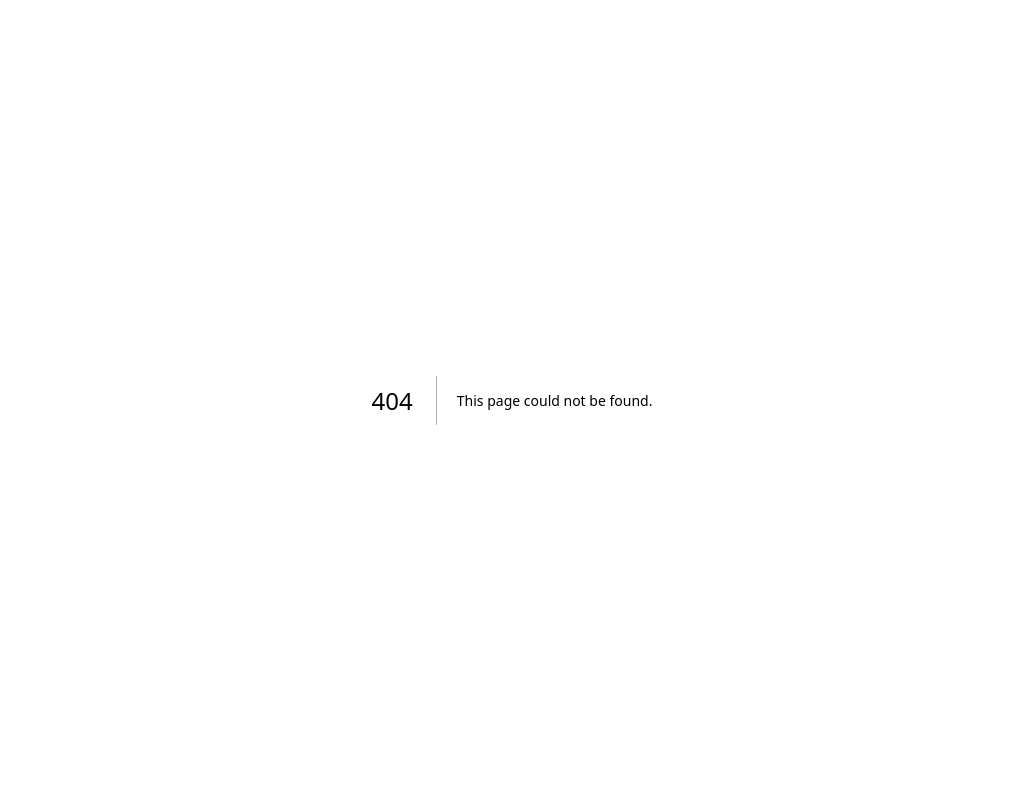
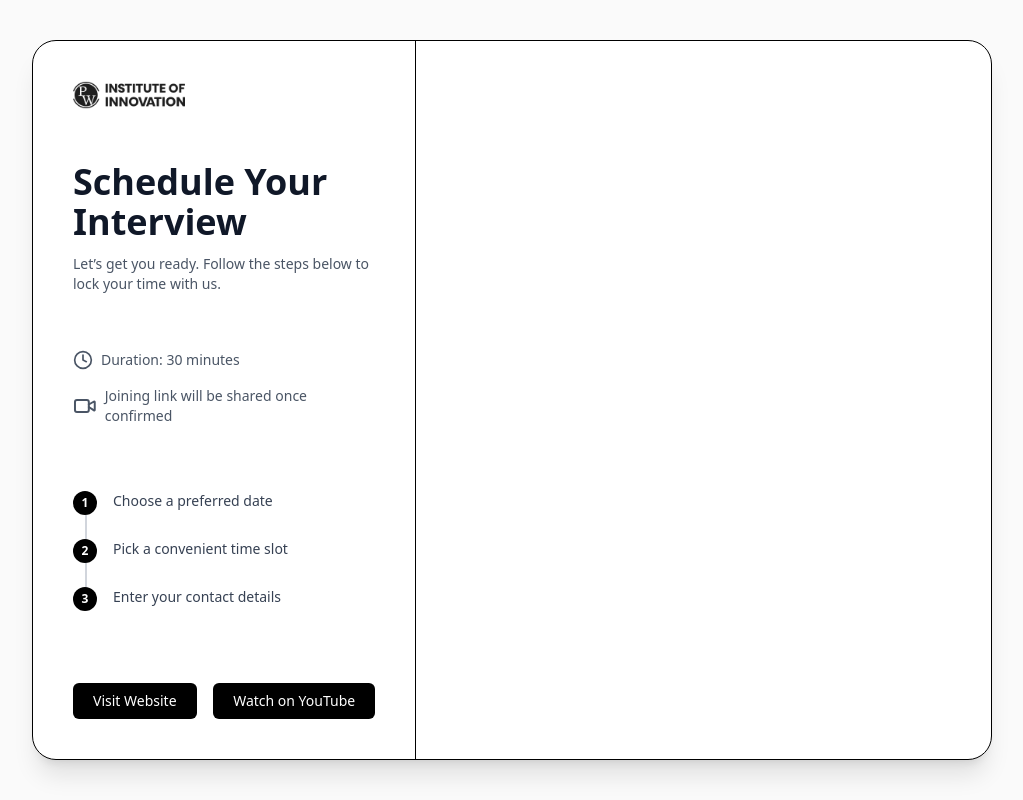
Before and after one commit to Ashutosh-pw-ioi/MeetingScheduler-frontend, a Next.js app: page /interviewee in a window 1280 px wide. Before the commit this address had no page. Shown: the whole page, without its empty margins (128-1151 px from the left). Built offline with nearby package versions, Linux system fonts and the light colour scheme.

Commit message:
Left Pane of Main Component Added

```diff
--- a/package.json
+++ b/package.json
@@ -10,6 +10,7 @@
   },
   "dependencies": {
     "axios": "^1.10.0",
+    "lucide-react": "^0.525.0",
     "next": "15.4.2",
     "react": "19.1.0",
     "react-dom": "19.1.0"
--- /dev/null
+++ b/src/app/interviewee/IntervieweeInterface.tsx
@@ -0,0 +1,14 @@
+"use client";
+
+import React from "react";
+import LeftPane from "./LeftPane";
+
+export default function IntervieweeInterface() {
+  return (
+    <div className="h-screen w-screen flex items-center justify-center p-10 bg-[#fafafa]">
+      <div className="border-[0.25px] shadow-xl rounded-3xl h-full w-[80%] bg-white overflow-hidden flex">
+        <LeftPane />
+      </div>
+    </div>
+  );
+}
--- /dev/null
+++ b/src/app/interviewee/LeftPane.tsx
@@ -0,0 +1,60 @@
+"use client";
+
+import React from "react";
+import { Clock, Video } from "lucide-react";
+
+export default function LeftPane() {
+  return (
+    <div className="border-r-[0.25px] h-full w-2/5 rounded-l-2xl py-10 px-10 flex flex-col justify-between">
+      <img src="/PWIOILogo.png" className="w-28 mb-3" alt="PWIOI Logo" />
+
+      <div>
+        <h1 className="font-semibold text-4xl text-gray-900 mb-3">
+          Schedule Your Interview
+        </h1>
+        <p className="text-sm text-gray-600">
+          Let’s get you ready. Follow the steps below to lock your time with us.
+        </p>
+      </div>
+
+      <div className="flex flex-col gap-4 mt-4">
+        <div className="flex items-center gap-2 text-sm text-gray-600 font-medium">
+          <Clock className="w-5 h-5" />
+          <span>Duration: 30 minutes</span>
+        </div>
+        <div className="flex items-center gap-2 text-sm text-gray-600 font-medium">
+          <Video className="w-6 h-6" />
+          <span>Joining link will be shared once confirmed</span>
+        </div>
+      </div>
+
+      <div className="relative my-6">
+        <div className="absolute left-3 top-6 bottom-0 w-[2px] bg-gray-300 z-0" />
+
+        <div className="space-y-6 z-10 relative">
+          {[
+            { number: "1", text: "Choose a preferred date" },
+            { number: "2", text: "Pick a convenient time slot" },
+            { number: "3", text: "Enter your contact details" },
+          ].map((step, index) => (
+            <div key={index} className="flex items-start gap-4">
+              <div className="flex items-center justify-center w-6 h-6 rounded-full bg-black text-white text-xs font-semibold z-10">
+                {step.number}
+              </div>
+              <p className="text-sm text-gray-700 font-medium">{step.text}</p>
+            </div>
+          ))}
+        </div>
+      </div>
+
+      <div className="flex items-center justify-between mt-2">
+        <button className="bg-black px-5 py-2 text-white rounded-md hover:bg-gray-800 transition text-sm cursor-pointer duration-200 ease-in-out">
+          Visit Website
+        </button>
+        <button className="bg-black px-5 py-2 text-white rounded-md hover:bg-gray-800 transition text-sm cursor-pointer duration-200 ease-in-out">
+          Watch on YouTube
+        </button>
+      </div>
+    </div>
+  );
+}
--- /dev/null
+++ b/src/app/interviewee/page.tsx
@@ -0,0 +1,11 @@
+import type { Metadata } from "next";
+import IntervieweeInterface from "./IntervieweeInterface";
+
+export const metadata: Metadata = {
+  title: "Book Slot",
+  description: "Interviewees can book available slots",
+};
+
+export default function Page() {
+  return <IntervieweeInterface />;
+}
```
Also changed, not shown: public/PWIOILogo.png (added), 1 other file (tests, documents, lock files or other folders).
